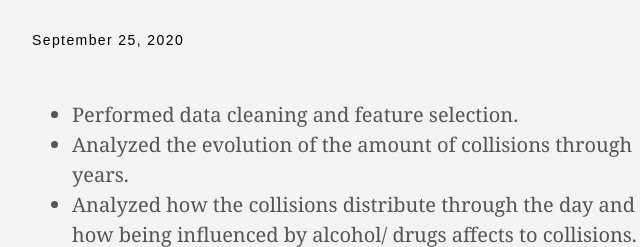
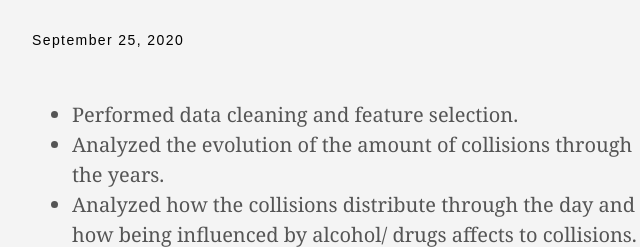
Before and after one commit to bishetheanswer/miguel-portfolio, a plain HTML site: page post/chapter-1/index.html in a window 1280 px wide. Shown: the part 880-1127 px from the top of the page, 112-752 px from the left. Drawn offline with Linux system fonts and the light colour scheme.

Commit message:
Update index.html

```diff
--- a/post/chapter-1/index.html
+++ b/post/chapter-1/index.html
@@ -201,7 +201,7 @@
     </header>
     <div class="nested-copy-line-height lh-copy serif f4 nested-links nested-img mid-gray pr4-l w-two-thirds-l"><ul>
 <li>Performed data cleaning and feature selection.</li>
-<li>Analyzed the evolution of the amount of collisions through years.</li>
+<li>Analyzed the evolution of the amount of collisions through the years.</li>
 <li>Analyzed how the collisions distribute through the day and how being influenced by alcohol/ drugs affects to collisions.</li>
 <li>Created a map using <em>Folium</em> to visualize the locations of the collisions.</li>
 <li>Built Decision Tree, K Nearest Neighbors and Logistic Regression models.</li>
```
